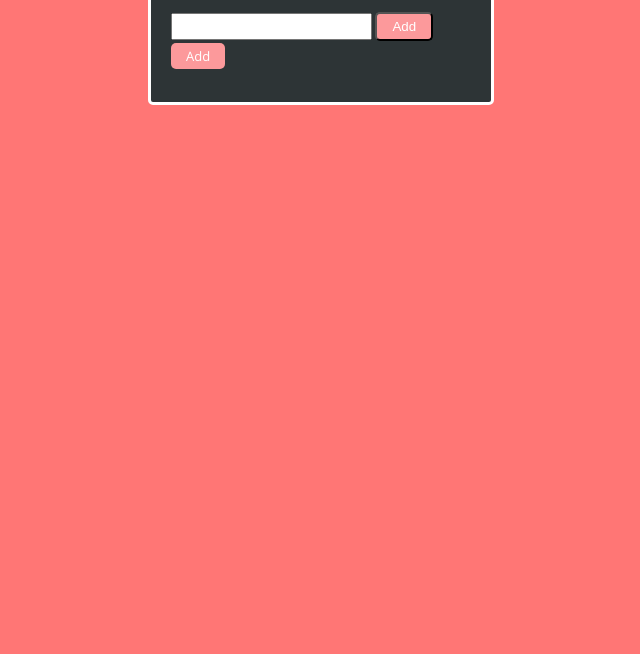
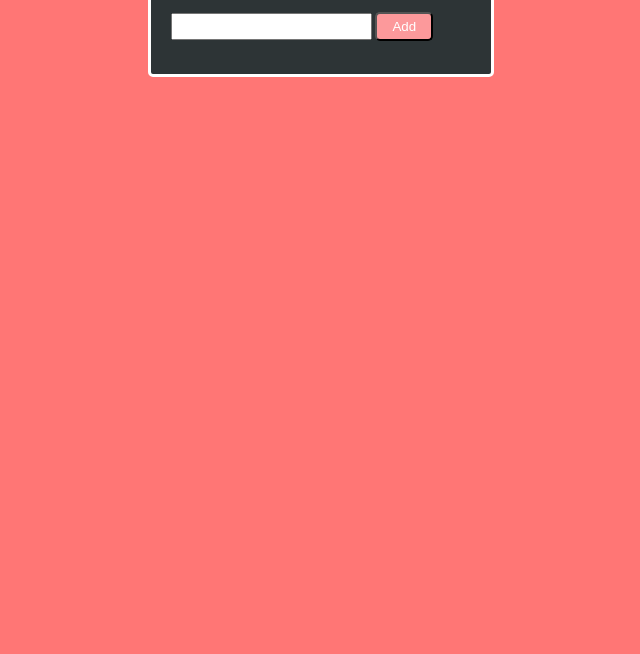
Before and after one commit to LeezaJee/to-do-list-app, a plain HTML site: page index.html in a window 1280 px wide. Shown: the part 146-800 px from the top of the page, without its empty margins (319-959 px from the left). Drawn offline with nearby package versions, Linux system fonts and the light colour scheme; a web font is replaced by a local one.

Commit message:
deleted <div> element

```diff
--- a/index.html
+++ b/index.html
@@ -20,7 +20,6 @@
 			<button type="submit" id="button">Add</button>
 		</form>
 
-		<div onclick="newItem()" id="button">Add</div>
 		<br/>
 		<ol id="list"></ol>
   </div>
```
